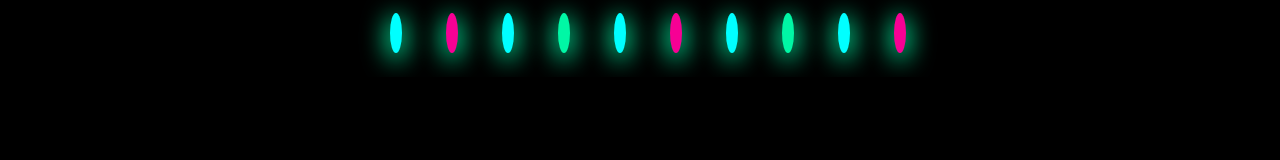
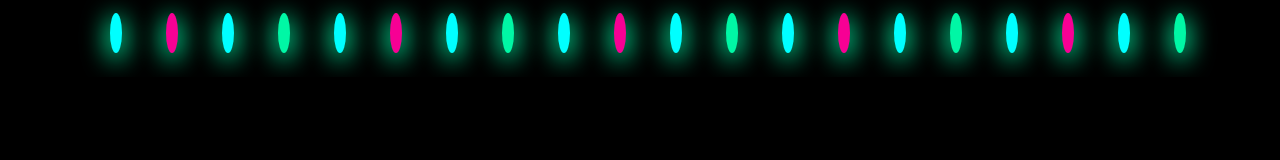
Before and after one commit to Alexz537/maldito, a plain HTML site: page index.html in a window 1280 px wide. Drawn offline with Linux system fonts and the light colour scheme.

Commit message:
anadir 10 focos

```diff
--- a/index.html
+++ b/index.html
@@ -16,6 +16,17 @@
             <li></li>
             <li></li>
             <li></li>
+            <li></li>
+            <li></li>
+            <li></li>
+            <li></li>
+            <li></li>
+            <li></li>
+            <li></li>
+            <li></li>
+            <li></li>
+            <li></li>
+
         </ul>
         <h1>By Joel Alejandro Escareño</h1>
     </body>
```
Also changed, not shown: commits.txt.
